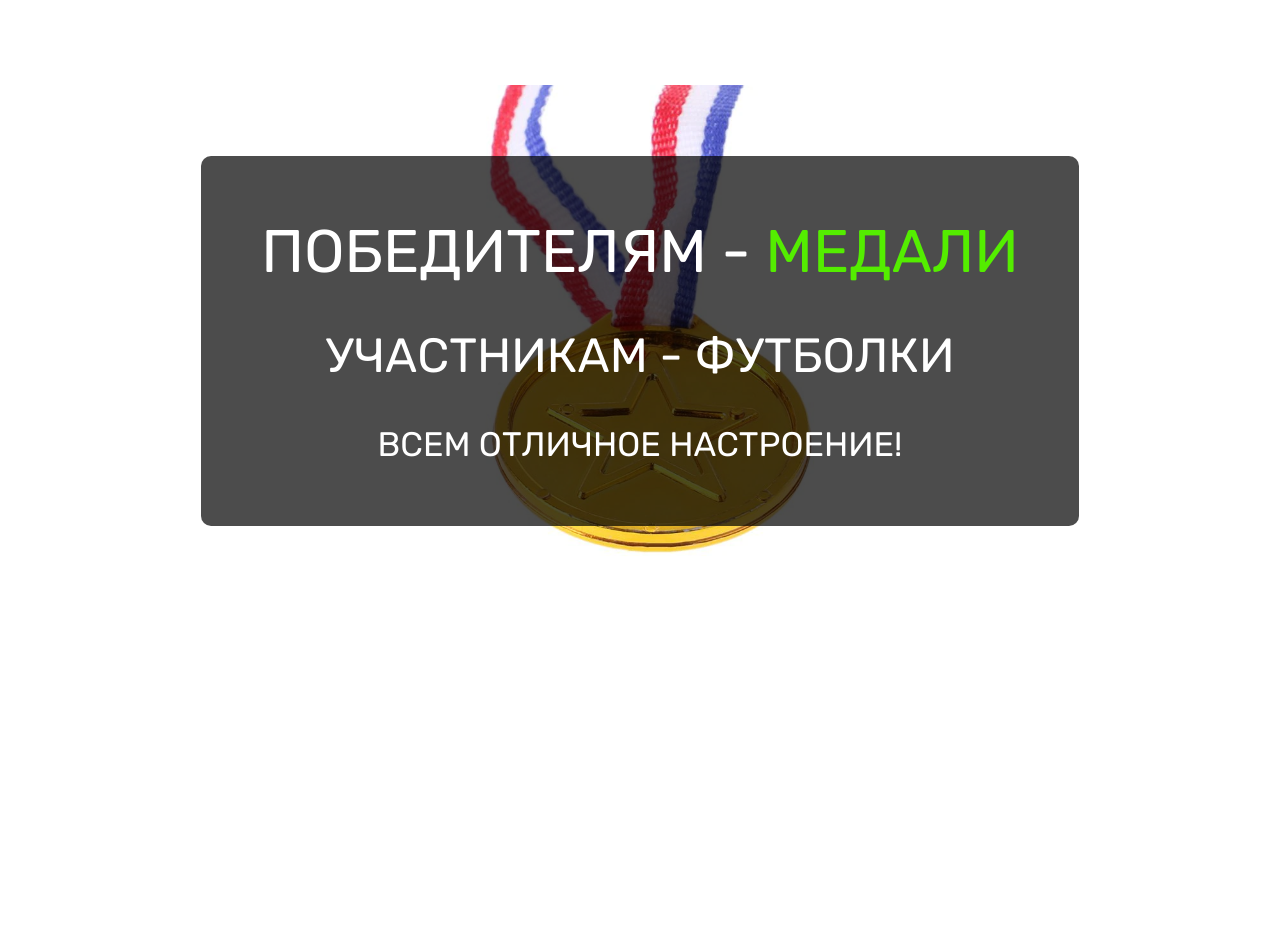
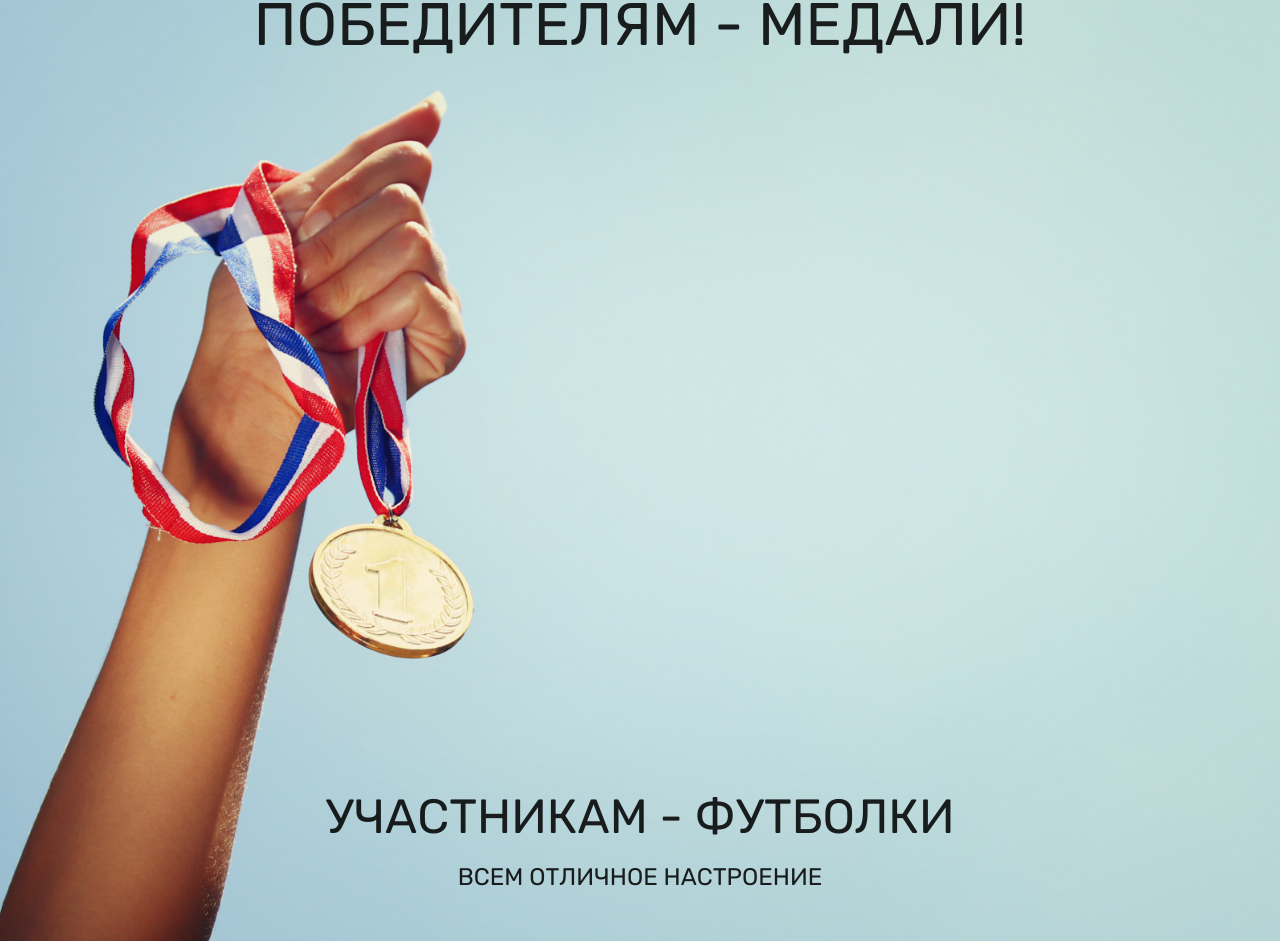
Before and after one commit to juicylevel/team-building, a React (Create React App) app: page / in a window 1280 px wide. Shown: the part 1659-2600 px from the top of the page. Before the commit the page ends 2400 px from the top, so only its background shows below. Built offline with nearby package versions, Linux system fonts and the light colour scheme.

Commit message:
redesign of presents section

```diff
--- a/src/views/GrandPrize/GrandPrize.tsx
+++ b/src/views/GrandPrize/GrandPrize.tsx
@@ -15,9 +15,9 @@ const PrizeImage = styled('div')(({ theme }) => ({
     backgroundRepeat: 'no-repeat',
     backgroundSize: 'cover',
     alignSelf: 'flex-end',
-    ...getPrizeImageSize(700),
-    [theme.breakpoints.down('md')]: getPrizeImageSize(550),
-    [theme.breakpoints.down('sm')]: getPrizeImageSize(430),
+    ...getPrizeImageSize(900),
+    [theme.breakpoints.down('md')]: getPrizeImageSize(750),
+    [theme.breakpoints.down('sm')]: getPrizeImageSize(500),
     [theme.breakpoints.down('xs')]: getPrizeImageSize(300),
 }));
 
--- a/src/views/Intro/Intro.tsx
+++ b/src/views/Intro/Intro.tsx
@@ -21,7 +21,7 @@ const StyledSection = styled(Section)(({ theme }) => ({
 }));
 
 const Header = styled(Grid)(({ theme }) => ({
-    boxShadow: '0 5px 10px rgb(0 0 0 / 10%)',
+    //boxShadow: '0 5px 10px rgb(0 0 0 / 10%)',
 }));
 
 const Title = styled(SectionTitle)(({ theme }) => ({
--- a/src/views/Presents/Presents.tsx
+++ b/src/views/Presents/Presents.tsx
@@ -1,35 +1,37 @@
-import { Box, Typography } from '@material-ui/core';
+import { Box } from '@material-ui/core';
 import { styled } from '@material-ui/core/styles';
-import { Marker } from 'components';
-import { CenterFlexBox, VFlexBox } from 'components/flexBox';
+import { VFlexBox } from 'components/flexBox';
+import { ContentSectionTitle } from 'views/common';
 import { Section } from 'views/common/layout';
 
 const StyledSection = styled(Section)(({ theme }) => ({
-    background: 'url(./images/medal.webp) center no-repeat',
-    backgroundSize: '40%',
+    background: 'url(./images/medal.jpeg) center bottom no-repeat',
+    backgroundSize: 'cover',
+    backgroundPositionX: '25%',
+    paddingTop: '6vh',
+    paddingBottom: '6vh',
+    minHeight: '1000px',
 }));
-
-const Header = styled(VFlexBox)({
-    backgroundColor: 'rgb(0 0 0 / 70%)',
-    color: '#fff',
-    textTransform: 'uppercase',
-    padding: '60px',
-    borderRadius: '10px',
-});
 
 const Presents = () => (
     <StyledSection color="#fffbf0">
-        <CenterFlexBox height="100%">
-            <Header spacing={5} alignItems="center">
-                <Typography variant="h2">
-                    <Box fontWeight="400">
-                        Победителям - <Marker>медали</Marker>
-                    </Box>
-                </Typography>
-                <Typography variant="h3">Участникам - футболки</Typography>
-                <Typography variant="h4">Всем отличное настроение!</Typography>
-            </Header>
-        </CenterFlexBox>
+        <VFlexBox
+            height="100%"
+            alignItems="center"
+            justifyContent="space-between"
+        >
+            <ContentSectionTitle variant="h2">
+                <Box fontWeight="400">Победителям - медали!</Box>
+            </ContentSectionTitle>
+            <VFlexBox spacing={2} alignItems="center" width="100%">
+                <ContentSectionTitle variant="h3">
+                    Участникам - футболки
+                </ContentSectionTitle>
+                <ContentSectionTitle variant="h5">
+                    Всем отличное настроение
+                </ContentSectionTitle>
+            </VFlexBox>
+        </VFlexBox>
     </StyledSection>
 );
 
```
Also changed, not shown: public/images/medal.jpeg.
